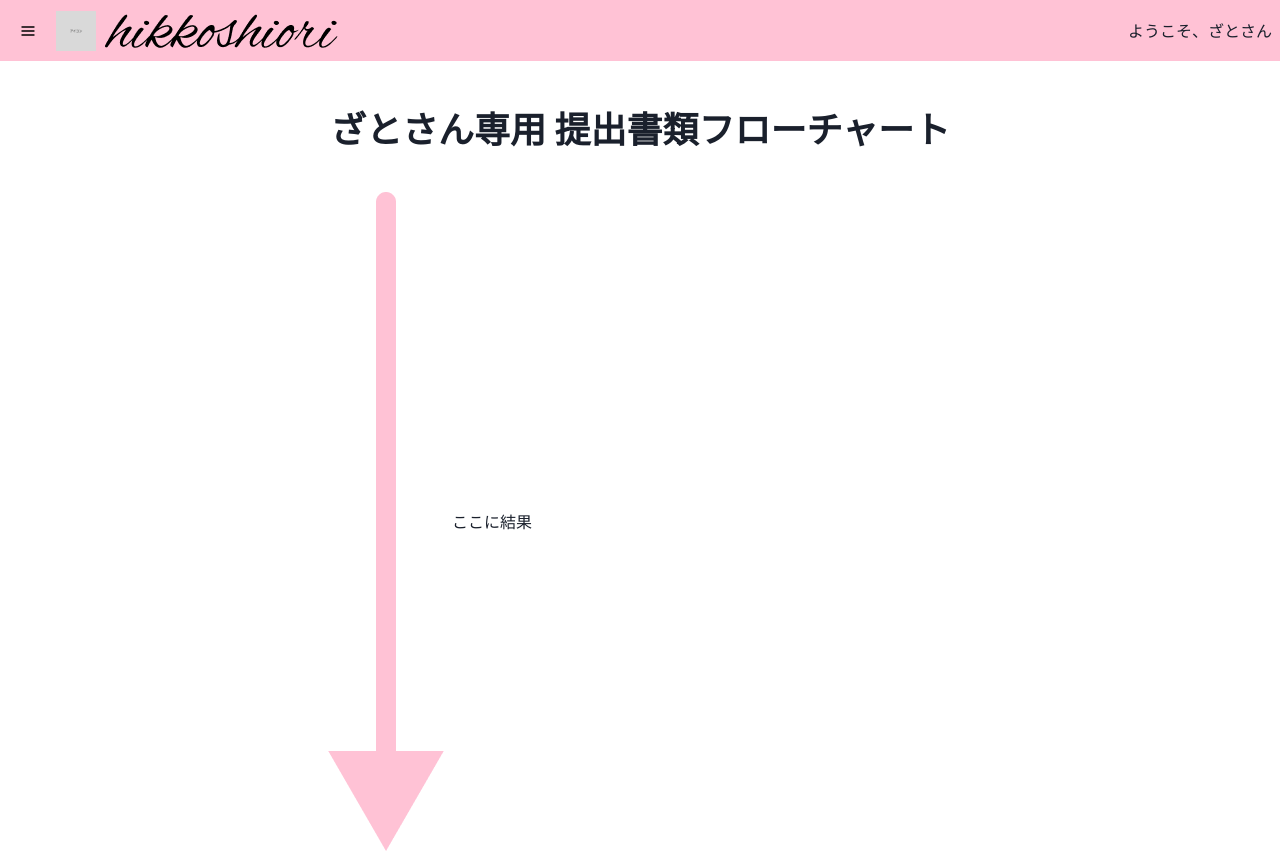
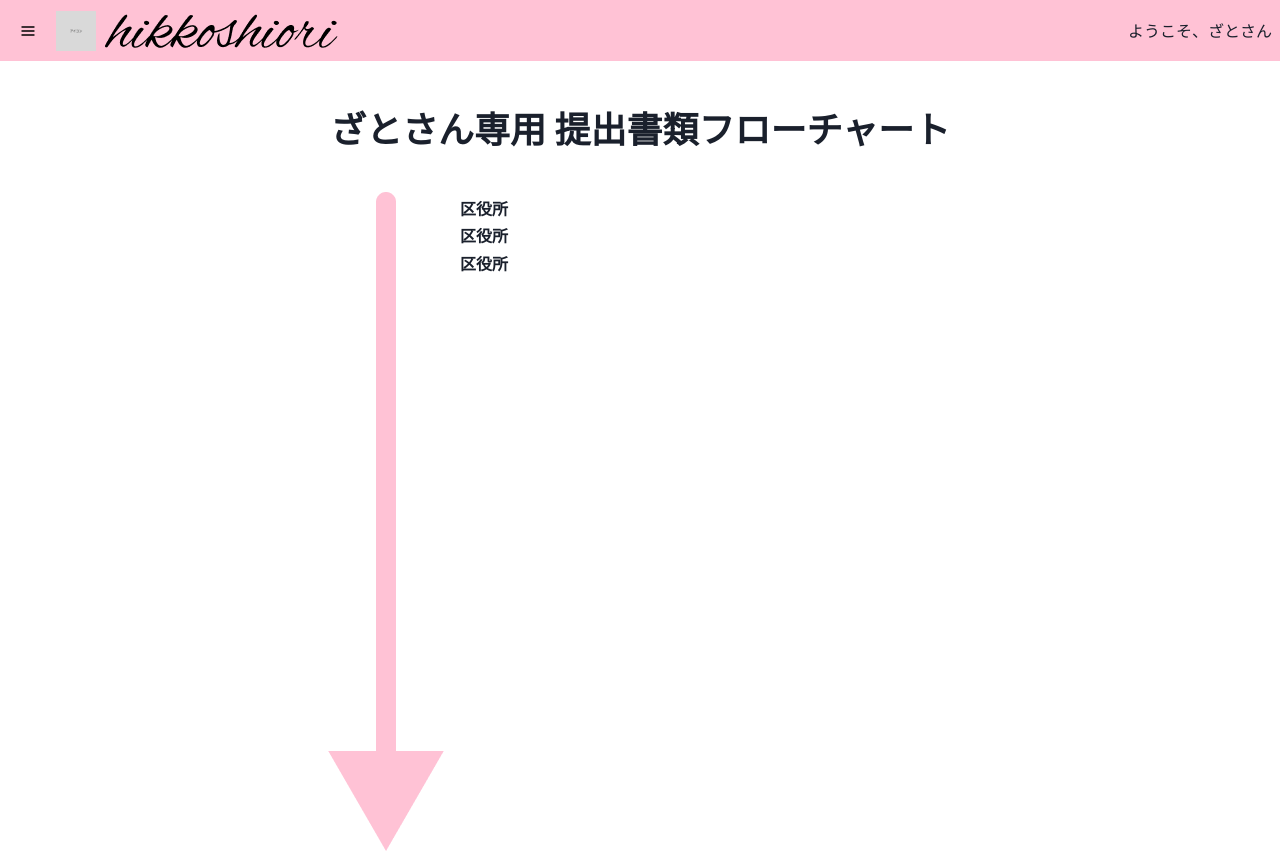
Before and after one commit to project-hikkoshiori/hikkoshiori, a Next.js app in the folder front/app/: page /submit-paper/result in a window 1280 px wide. Built offline with nearby package versions, Linux system fonts and the light colour scheme.

Commit message:
add components

```diff
--- a/front/app/pages/submit-paper/result/index.tsx
+++ b/front/app/pages/submit-paper/result/index.tsx
@@ -2,14 +2,15 @@ import { Box, Heading, HStack, VStack } from "@chakra-ui/react";
 import type { NextPage } from "next";
 import Image from "next/image";
 import arrowSrc from "../../../public/Arrow.png";
+import PaperResultList from "../../../src/components/submit-paper/PaperResultList";
 
 const PaperResult: NextPage = () => {
   return (
     <VStack my={4}>
       <Heading my={8}>ざとさん専用 提出書類フローチャート</Heading>
-      <HStack>
+      <HStack align="start">
         <Image src={arrowSrc} alt="矢印" />
-        <Box width="500px">ここに結果</Box>
+        <PaperResultList />
       </HStack>
     </VStack>
   );
--- /dev/null
+++ b/front/app/src/components/submit-paper/PaperResultList.tsx
@@ -0,0 +1,12 @@
+import { VStack } from "@chakra-ui/react";
+import PaperResultSection from "./PaperResultSection";
+
+const PaperResultList = () => (
+  <VStack align="start" p={2} width="500px">
+    <PaperResultSection />
+    <PaperResultSection />
+    <PaperResultSection />
+  </VStack>
+);
+
+export default PaperResultList;
--- /dev/null
+++ b/front/app/src/components/submit-paper/PaperResultSection.tsx
@@ -0,0 +1,13 @@
+import { Heading, VStack } from "@chakra-ui/react";
+
+const PaperResultSection = () => {
+  return (
+    <VStack align="left">
+      <Heading as="h3" fontSize="md">
+        区役所
+      </Heading>
+    </VStack>
+  );
+};
+
+export default PaperResultSection;
```
